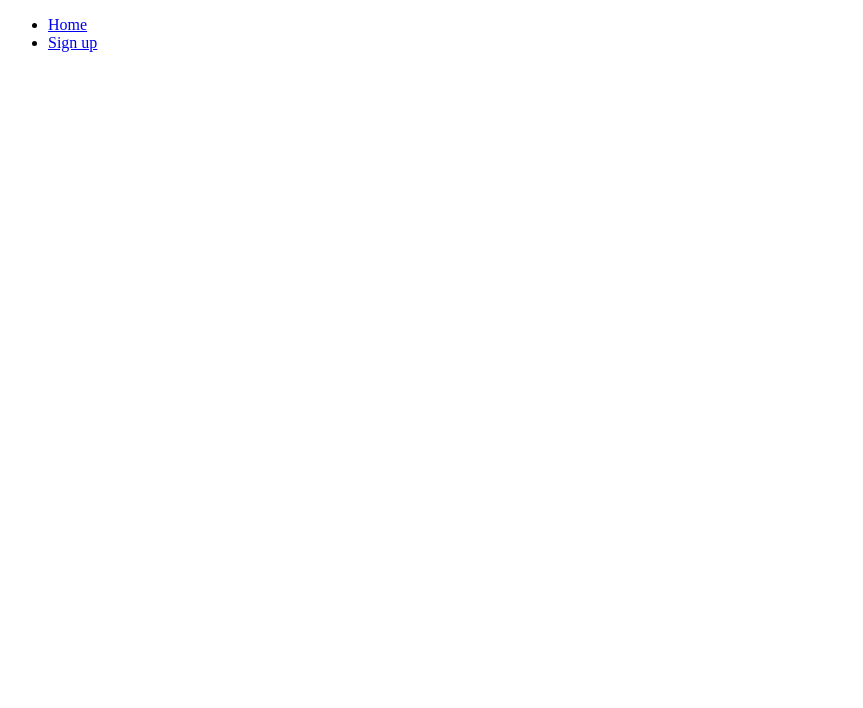
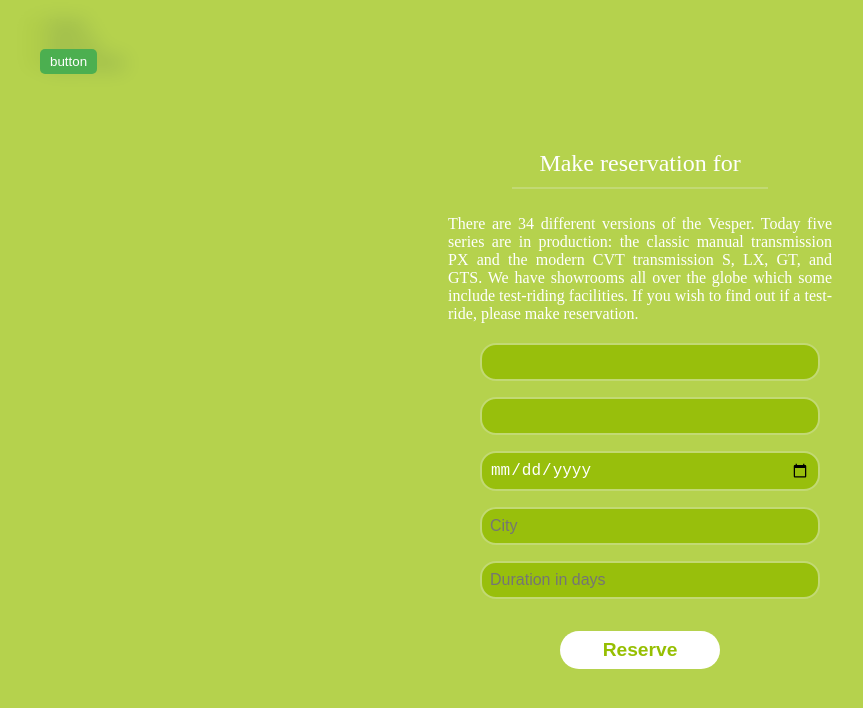
Before and after one commit to AhmadiGu/Book-an-Appointment_front, a React (Create React App) app: page /reservations in a window 1280 px wide. Before the commit this address had no page. Shown: the top 708 px of the page, without its empty margins (0-863 px from the left). Built offline with nearby package versions, Linux system fonts and the light colour scheme.

Commit message:
Form for add reservation created

```diff
--- a/package.json
+++ b/package.json
@@ -6,7 +6,9 @@
     "@testing-library/jest-dom": "^5.16.5",
     "@testing-library/react": "^13.4.0",
     "@testing-library/user-event": "^13.5.0",
+    "axios": "^1.3.6",
     "react": "^18.2.0",
+    "react-auth-kit": "^2.12.2",
     "react-dom": "^18.2.0",
     "react-router-dom": "^6.10.0",
     "react-scripts": "5.0.1",
--- a/src/App.js
+++ b/src/App.js
@@ -5,6 +5,7 @@
 } from 'react-router-dom';
 import Signup from './components/Signup/Signup';
 import Header from './components/Header';
+import ReservationAdd from './components/Reservation/ReservationAdd';
 
 function App() {
   return (
@@ -13,6 +14,7 @@
         <Header />
         <Routes>
           <Route exact path="/signup" element={<Signup />} />
+          <Route exact path="/reservations" element={<ReservationAdd />} />
         </Routes>
       </div>
     </Router>
--- a/src/components/Header.jsx
+++ b/src/components/Header.jsx
@@ -8,6 +8,7 @@
         <ul>
           <li><NavLink to="/">Home</NavLink></li>
           <li><NavLink to="/signup">Sign up</NavLink></li>
+          <li><NavLink to="reservations">Reservation</NavLink></li>
         </ul>
       </div>
     </div>
--- /dev/null
+++ b/src/components/Reservation/ReservationAdd.jsx
@@ -0,0 +1,120 @@
+import React, { useState } from 'react';
+import { PropTypes } from 'prop-types';
+import axios from 'axios';
+import { useNavigate } from 'react-router-dom';
+// import {
+//   BsFillArrowLeftCircleFill,
+// } from 'react-icons/bs';
+import styles from './ReserveAdd.module.css';
+
+const ReservationAdd = () => {
+  // const [reservationData, setReservationData] = useState({
+  //   date: '',
+  //   city: '',
+  //   duration: '',
+  //   car_id: carId,
+  // });
+  const navigate = useNavigate();
+
+  const handleDateChange = (e) => {
+    setReservationData({ ...reservationData, date: e.target.value });
+  };
+
+  const handleCityChange = (e) => {
+    setReservationData({ ...reservationData, city: e.target.value });
+  };
+
+  const handleDurationChange = (e) => {
+    setReservationData({ ...reservationData, duration: e.target.value });
+  };
+
+  const handleSubmit = async (e) => {
+    e.preventDefault();
+  };
+  return (
+    <div className={styles.main}>
+      <div className={styles.form_containers}>
+        <div className={styles.back_button_div}>
+          <button type="button" className={styles.back_button} onClick={() => navigate(-1)}>
+            {/* <BsFillArrowLeftCircleFill /> */}
+            button
+          </button>
+        </div>
+        <div className={styles.form_wrapper_container}>
+          <form onSubmit={handleSubmit} className={styles.formss}>
+            <h2 className={styles.header_title}>
+              Make reservation for
+
+            </h2>
+            <div className={styles.line} />
+            <p className={styles.info}>
+              There are 34 different versions of the Vesper. Today five series are in production:
+              the classic manual transmission PX and the modern CVT transmission S, LX, GT, and GTS.
+              We have showrooms all over the globe which some include test-riding facilities.
+              If you wish to find out if a
+              test-ride, please make reservation.
+            </p>
+            <div className={styles.input_wrappers}>
+              <input
+                type="text"
+                id="username"
+                name="username"
+
+                readOnly
+                className={styles.form_inputs}
+              />
+            </div>
+            <div className={styles.input_wrappers}>
+              <input
+                type="text"
+                id="item"
+                name="item"
+
+                readOnly
+                className={styles.form_inputs}
+              />
+            </div>
+            <div className={styles.input_wrappers}>
+              <input
+                type="date"
+                id="date"
+                name="date"
+                onChange={handleDateChange}
+                className={styles.form_inputs}
+                placeholder="Date"
+              />
+            </div>
+            <div className={styles.input_wrappers}>
+              <input
+                type="text"
+                id="city"
+                name="city"
+                onChange={handleCityChange}
+                className={styles.form_inputs}
+                placeholder="City"
+              />
+            </div>
+            <div className={styles.input_wrappers}>
+              <input
+                type="number"
+                id="duration"
+                name="duration"
+                onChange={handleDurationChange}
+                required
+                className={styles.form_inputs}
+                placeholder="Duration in days"
+              />
+            </div>
+            <button type="submit" className={styles.form_submit}><div className={styles.text_res}>Reserve</div></button>
+          </form>
+        </div>
+      </div>
+    </div>
+  );
+}
+// ReservationAdd.propTypes = {
+//   carId: PropTypes.number.isRequired,
+//   item: PropTypes.string.isRequired,
+// };
+
+export default ReservationAdd;
--- /dev/null
+++ b/src/components/Reservation/ReserveAdd.module.css
@@ -0,0 +1,150 @@
+.form_containers {
+    display: flex;
+    flex-direction: column;
+    justify-content: center;
+    align-items: center;
+    margin-top: 0;
+    position: fixed;
+    top: 0;
+    left: 0;
+    width: 100%;
+    height: 100%;
+    /* background-image: url("/reserve_car.jpg"); */
+    background-position: center;
+    background-repeat: no-repeat;
+    background-size: cover;
+    z-index: 20;
+  }
+
+  .form_wrapper_container {
+    display: flex;
+    flex-direction: column;
+    justify-content: center;
+    align-items: center;
+    margin-top: 0;
+    position: fixed;
+    top: 0;
+    left: 0;
+    width: 100%;
+    height: 100%;
+    z-index: 1;
+    background-color: rgba(150, 191, 2, 0.7);
+    backdrop-filter: blur(10px);
+  }
+
+  .form_containers .formss {
+    display: flex;
+    flex-direction: column;
+    justify-content: center;
+    align-items: center;
+    margin: 0 auto;
+    position: fixed;
+    top: 0;
+    left: 0;
+    right: 0;
+    width: 100%;
+    height: 100%;
+    z-index: 2;
+  }
+
+  .header_title {
+    margin-bottom: 10px;
+    color: #fff;
+    font-size: 1.5rem;
+    font-weight: 500;
+    text-align: center;
+    overflow-wrap: break-word;
+    width: 60%;
+  }
+
+  .info {
+    width: 60%;
+    overflow-wrap: break-word;
+    text-align: justify;
+    margin-bottom: 20px;
+    color: #fff;
+  }
+
+  .line {
+    width: 40%;
+    border-bottom: 2px solid #c2d974;
+    margin-bottom: 10px;
+  }
+
+  .form_containers label {
+    margin-bottom: 0.5rem;
+    font-size: 1.2rem;
+    font-weight: bold;
+  }
+
+  .form_containers .input_wrappers {
+    width: 50%;
+  }
+
+  .form_containers .form_inputs {
+    width: 100%;
+    padding: 0.5rem;
+    margin-bottom: 1rem;
+    font-size: 1rem;
+    border: 2px solid #c2d974;
+    border-radius: 1rem;
+    background-color: #98bf0c;
+    color: #fff;
+    outline: none;
+  }
+
+  .form_submit {
+    width: 25%;
+    padding: 0.5rem;
+    margin-top: 1rem;
+    background-color: #fff;
+    color: #fff;
+    font-size: 1.2rem;
+    font-weight: bold;
+    border: none;
+    border-radius: 1.5rem;
+    cursor: pointer;
+  }
+
+  .text_res {
+    color: #96bf02;
+  }
+
+  .form_containers button:hover {
+    background-color: #0056b3;
+  }
+
+  .form_containers .select_form {
+    width: 100%;
+    padding: 0.5rem;
+    font-size: 1rem;
+    border: 1px solid #ccc;
+    margin-right: 85px;
+    margin-bottom: 1rem;
+    border-radius: 0.25rem;
+  }
+
+  .back_button_div {
+    position: fixed;
+    font-size: 1.8rem;
+    top: 40px;
+    left: 40px;
+    z-index: 10;
+    color: #fff;
+    border-radius: 4px;
+    cursor: pointer;
+    width: 40px;
+    height: 40px;
+  }
+
+  /* Make the form responsive */
+  @media only screen and (min-width: 768px) {
+    .form_containers form {
+      width: 100%;
+    }
+
+    .form_containers .formss {
+      right: 0;
+      width: 50%;
+    }
+  }
```
Also changed, not shown: 2 other files (tests, documents, lock files or other folders).
